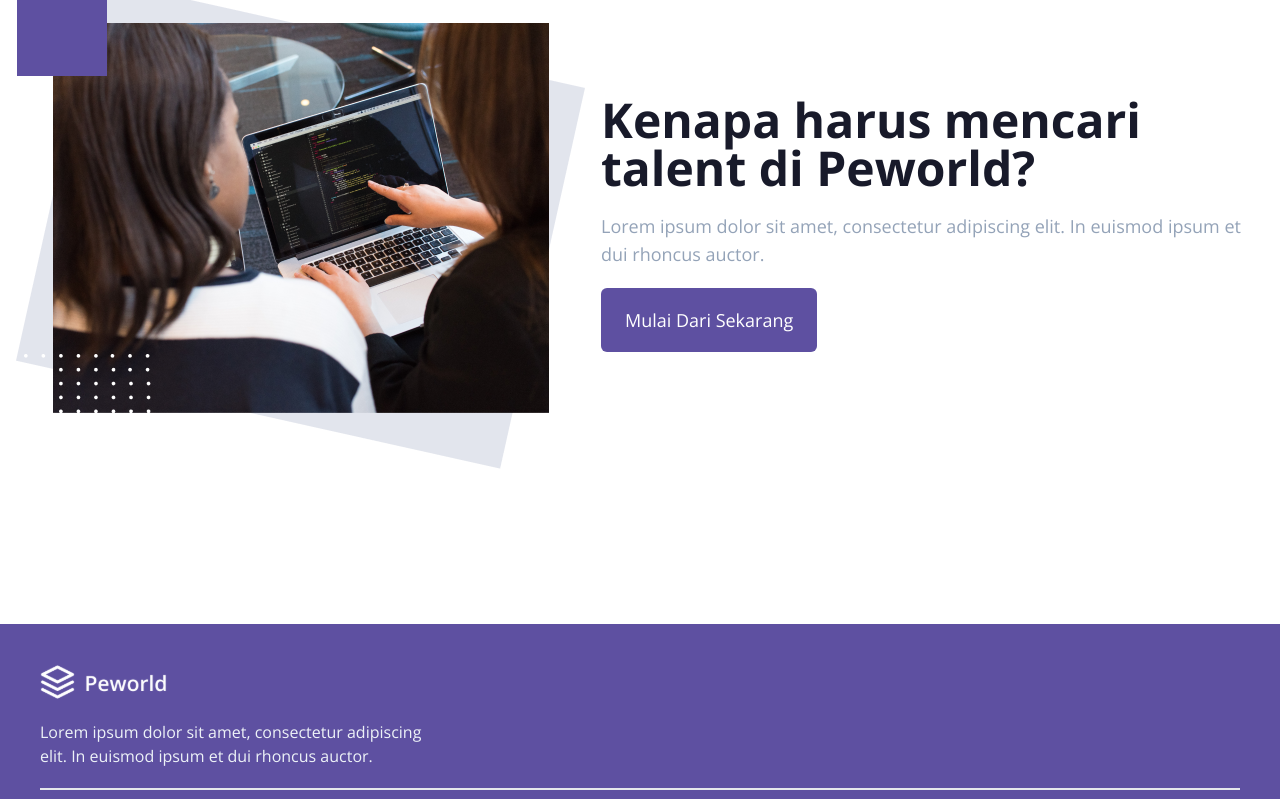
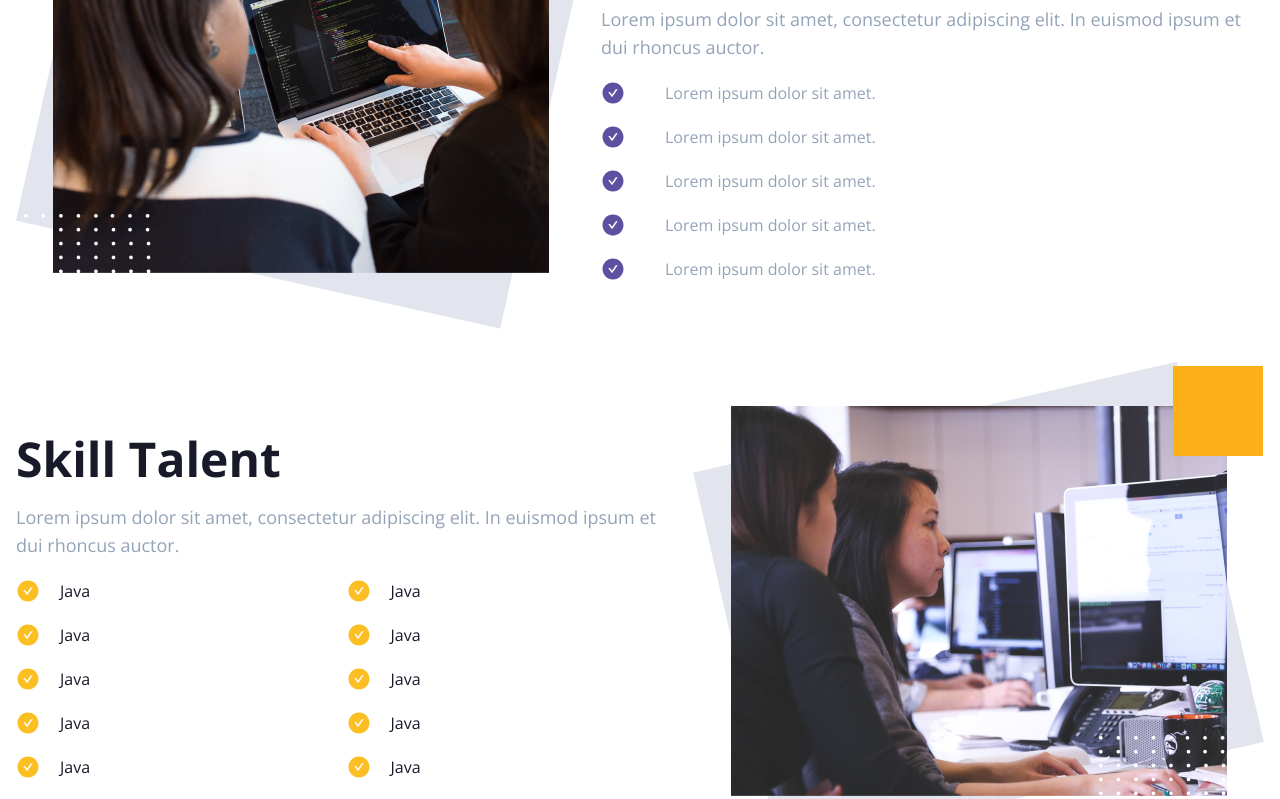
Before and after one commit to itsarsile/hiring_web_app, a Next.js app: page / in a window 1280 px wide. Shown: the part 1040-1839 px from the top of the page. Built offline with nearby package versions, Linux system fonts and the light colour scheme; no server answers.

Commit message:
fix(auth): :bug: Authentication login

```diff
--- a/db.json
+++ b/db.json
@@ -1,40 +1,5 @@
 {
   "users": [
-    {
-      "name": "Michael",
-      "email": "michael@hotmail.com",
-      "phoneNumber": "08123123123",
-      "password": "password123",
-      "passwordConfirm": "password123",
-      "id": 1
-    },
-    {
-      "name": "Michael",
-      "email": "michael@hotmail.com",
-      "phoneNumber": "08123123123",
-      "password": "password123",
-      "passwordConfirm": "password123",
-      "id": 2
-    },
-    {
-      "name": "Michael",
-      "email": "michael@hotmail.com",
-      "phoneNumber": "08123123123",
-      "password": "password123",
-      "passwordConfirm": "password123",
-      "photo": "/avatar_default.png",
-      "id": 3
-    },
-    {
-      "name": "Michael",
-      "email": "michael@hotmail.com",
-      "phoneNumber": "08123123123",
-      "password": "password123",
-      "passwordConfirm": "password123",
-      "photo": "/avatar_default.png",
-      "roles": "pekerja",
-      "id": 4
-    },
     {
       "name": "Michael",
       "email": "michael@hotmail.com",
--- a/pages/_app.jsx
+++ b/pages/_app.jsx
@@ -1,12 +1,14 @@
 import "@/styles/globals.css";
 import { Open_Sans } from "next/font/google";
-
+import { SessionProvider } from "next-auth/react";
 const opensans = Open_Sans({ subsets: ["latin"] });
 
 export default function App({ Component, pageProps }) {
   return (
     <div data-theme="corporate" className={opensans.className}>
-      <Component {...pageProps} />
+      <SessionProvider session={pageProps.session}>
+        <Component {...pageProps} />
+      </SessionProvider>
     </div>
   );
 }
--- a/pages/api/auth/[...nextauth].js
+++ b/pages/api/auth/[...nextauth].js
@@ -10,13 +10,59 @@ export const authOptions = {
         CredentialsProvider({
             type: "credentials",
             credentials: {},
-            authorize(credentials, req) {
+            authorize: async (credentials, req) => {
+                const { email, password } = credentials
+                try {
+                    const response = await fetch(`http://localhost:5000/users?email=${email}`)
+                    console.log
+                    if (!response.ok) {
+                        throw new Error("Error fetching user data")
+                    }
 
+                    const userData = await response.json()
+                    if (userData && userData.length > 0 && userData[0].password === password) {
+                        return {
+                            id: userData[0].id,
+                            name: userData[0].name,
+                            photo: userData[0].photo,
+                            roles: userData[0].roles,
+                        }
+                    } else {
+                        return null
+                    }
+                } catch (error) {
+                    console.error("Error fetching user data: ", error)
+                    return null;
+                }
             }
+
         })
     ],
     pages: {
         signIn: '/auth/login'
+    },
+    callbacks: {
+        session: async ({ session, token }) => {
+            console.log("Session Callback", { session, token });
+            return {
+                ...session,
+                user: {
+                    ...session.user,
+                    id: token.id,
+                    photo: token.photo,
+                    roles: token.roles
+                },
+            };
+        },
+        jwt: async ({ token, user }) => {
+            console.log("JWT CALLBACK: ", { token, user })
+            if (user) {
+                token.id = user.id
+                token.photo = user.photo
+                token.roles = user.roles
+            }
+            return token
+        }
     }
 }
 
--- a/pages/home/index.jsx
+++ b/pages/home/index.jsx
@@ -1,8 +1,11 @@
 import SearchBar from "@/components/SearchBar";
 import Layout from "@/components/layout";
+import { useSession } from "next-auth/react";
 import Image from "next/image";
 
 export default function Home() {
+  const session = useSession()
+  console.log(session)
   return (
     <Layout>
       <div className="bg-primary">
--- a/pages/index.jsx
+++ b/pages/index.jsx
@@ -1,11 +1,13 @@
 import Image from "next/image";
 import { Inter } from "next/font/google";
 import Layout from "@/components/layout";
-import { AiFillCheckCircle } from "react-"
-
+import {signIn, useSession} from "next-auth/react"
+import { AiFillCheckCircle } from "react-icons/ai";
 const inter = Inter({ subsets: ["latin"] });
 
 export default function Home() {
+  const {data} = useSession()
+  console.log(data)
   return (
     <Layout>
       <main>
@@ -19,14 +21,14 @@ export default function Home() {
                 alt="landing page image"
               />
               <div className="space-y-5">
-                <h1 className="text-5xl font-bold">
+                <h1 className="text-3xl lg:text-5xl font-bold">
                   Talenta terbaik negri untuk perubahan revolusi 4.0
                 </h1>
                 <p className="text-lg text-slate-400">
                   Lorem ipsum dolor sit amet, consectetur adipiscing elit. In
                   euismod ipsum et dui rhoncus auctor.
                 </p>
-                <button className="btn-lg bg-primary text-white rounded-md">
+                <button onClick={() => signIn("credentials")} className="btn-md lg:btn-lg bg-primary text-white rounded-md">
                   Mulai Dari Sekarang
                 </button>
               </div>
@@ -34,7 +36,7 @@ export default function Home() {
           </div>
         </section>
         <section>
-          <div className="hero min-h-screen">
+          <div className="hero">
             <div className="hero-content flex-col lg:flex-row">
               <Image
                 src="/landing_image_2.png"
@@ -43,21 +45,122 @@ export default function Home() {
                 alt="landing page image"
               />
               <div className="space-y-5">
-                <h1 className="text-5xl font-bold">
+                <h1 className="text-3xl lg:text-5xl font-bold">
                   Kenapa harus mencari talent di Peworld?
                 </h1>
                 <p className="text-lg text-slate-400">
                   Lorem ipsum dolor sit amet, consectetur adipiscing elit. In
                   euismod ipsum et dui rhoncus auctor.
                 </p>
-                <button className="btn-lg bg-primary text-white rounded-md">
-                  Mulai Dari Sekarang
-                </button>
+                <div className="flex flex-col space-y-5">
+                  <div className="flex space-x-5 lg:space-x-10">
+                    <AiFillCheckCircle className="w-6 h-6 text-primary" />
+                    <p className="text-slate-400">
+                      Lorem ipsum dolor sit amet.
+                    </p>
+                  </div>
+                  <div className="flex space-x-5 lg:space-x-10">
+                    <AiFillCheckCircle className="w-6 h-6 text-primary" />
+                    <p className="text-slate-400">
+                      Lorem ipsum dolor sit amet.
+                    </p>
+                  </div>
+                  <div className="flex space-x-5 lg:space-x-10">
+                    <AiFillCheckCircle className="w-6 h-6 text-primary" />
+                    <p className="text-slate-400">
+                      Lorem ipsum dolor sit amet.
+                    </p>
+                  </div>
+                  <div className="flex space-x-5 lg:space-x-10">
+                    <AiFillCheckCircle className="w-6 h-6 text-primary" />
+                    <p className="text-slate-400">
+                      Lorem ipsum dolor sit amet.
+                    </p>
+                  </div>
+                  <div className="flex space-x-5 lg:space-x-10">
+                    <AiFillCheckCircle className="w-6 h-6 text-primary" />
+                    <p className="text-slate-400">
+                      Lorem ipsum dolor sit amet.
+                    </p>
+                  </div>
+                </div>
               </div>
             </div>
           </div>
         </section>
+        <section>
+          <div className="hero">
+            <div className="hero-content flex-col lg:flex-row-reverse">
+              <Image
+                src="/landing_image_3.png"
+                width={617}
+                height={617}
+                alt="landing page image"
+              />
+              <div className="space-y-5">
+                <h1 className="text-3xl lg:text-5xl font-bold">Skill Talent</h1>
+                <p className="text-lg text-slate-400">
+                  Lorem ipsum dolor sit amet, consectetur adipiscing elit. In
+                  euismod ipsum et dui rhoncus auctor.
+                </p>
+                <div className="grid grid-cols-2 ">
+                  <div className="flex flex-col space-y-3 lg:space-y-5">
+                    <div className="flex lg:space-x-5">
+                      <AiFillCheckCircle className="text-amber-400 w-6 h-6" />
+                      <p>Java</p>
+                    </div>
+                    <div className="flex lg:space-x-5">
+                      <AiFillCheckCircle className="text-amber-400 w-6 h-6" />
+                      <p>Java</p>
+                    </div>
+                    <div className="flex lg:space-x-5">
+                      <AiFillCheckCircle className="text-amber-400 w-6 h-6" />
+                      <p>Java</p>
+                    </div>
+                    <div className="flex lg:space-x-5">
+                      <AiFillCheckCircle className="text-amber-400 w-6 h-6" />
+                      <p>Java</p>
+                    </div>
+                    <div className="flex lg:space-x-5">
+                      <AiFillCheckCircle className="text-amber-400 w-6 h-6" />
+                      <p>Java</p>
+                    </div>
+                  </div>
+                  <div className="flex flex-col space-y-3 lg:space-y-5">
+                    <div className="flex lg:space-x-5">
+                      <AiFillCheckCircle className="text-amber-400 w-6 h-6" />
+                      <p>Java</p>
+                    </div>
+                    <div className="flex lg:space-x-5">
+                      <AiFillCheckCircle className="text-amber-400 w-6 h-6" />
+                      <p>Java</p>
+                    </div>
+                    <div className="flex lg:space-x-5">
+                      <AiFillCheckCircle className="text-amber-400 w-6 h-6" />
+                      <p>Java</p>
+                    </div>
+                    <div className="flex lg:space-x-5">
+                      <AiFillCheckCircle className="text-amber-400 w-6 h-6" />
+                      <p>Java</p>
+                    </div>
+                    <div className="flex lg:space-x-5">
+                      <AiFillCheckCircle className="text-amber-400 w-6 h-6" />
+                      <p>Java</p>
+                    </div>
+                  </div>
+                </div>
+              </div>
+            </div>
+          </div>
+        </section>
+        <section className="bg-slate-200/60 min-h-screen mt-20">
+          <div className="p-20">
+            <h1 className="lg:text-5xl font-bold text-center">
+              Their opinion about Peworld
+            </h1>
 
+          </div>
+        </section>
       </main>
     </Layout>
   );
```
Also changed, not shown: pages/auth/login/index.jsx (renamed from pages/auth/login/login.jsx, +49 -14 lines), public/landing_image_3.png (added).
